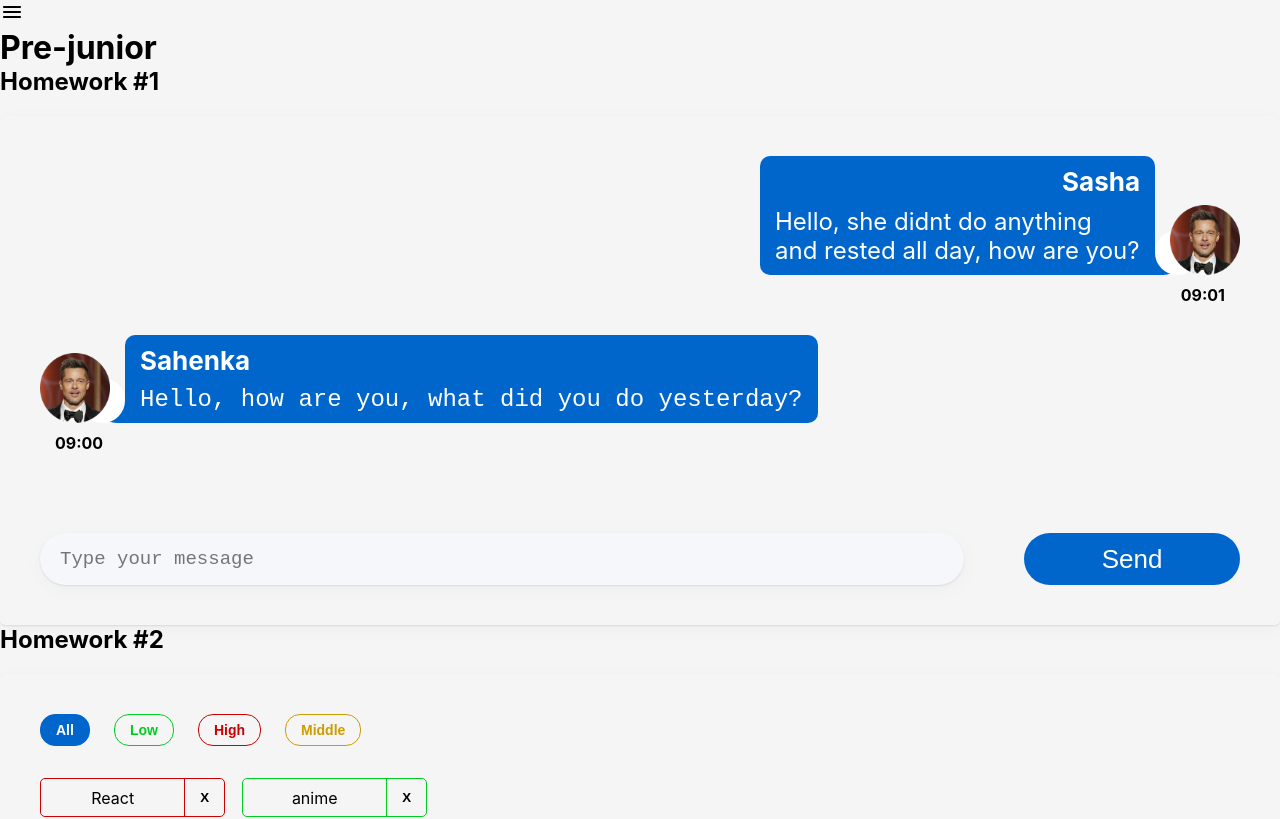
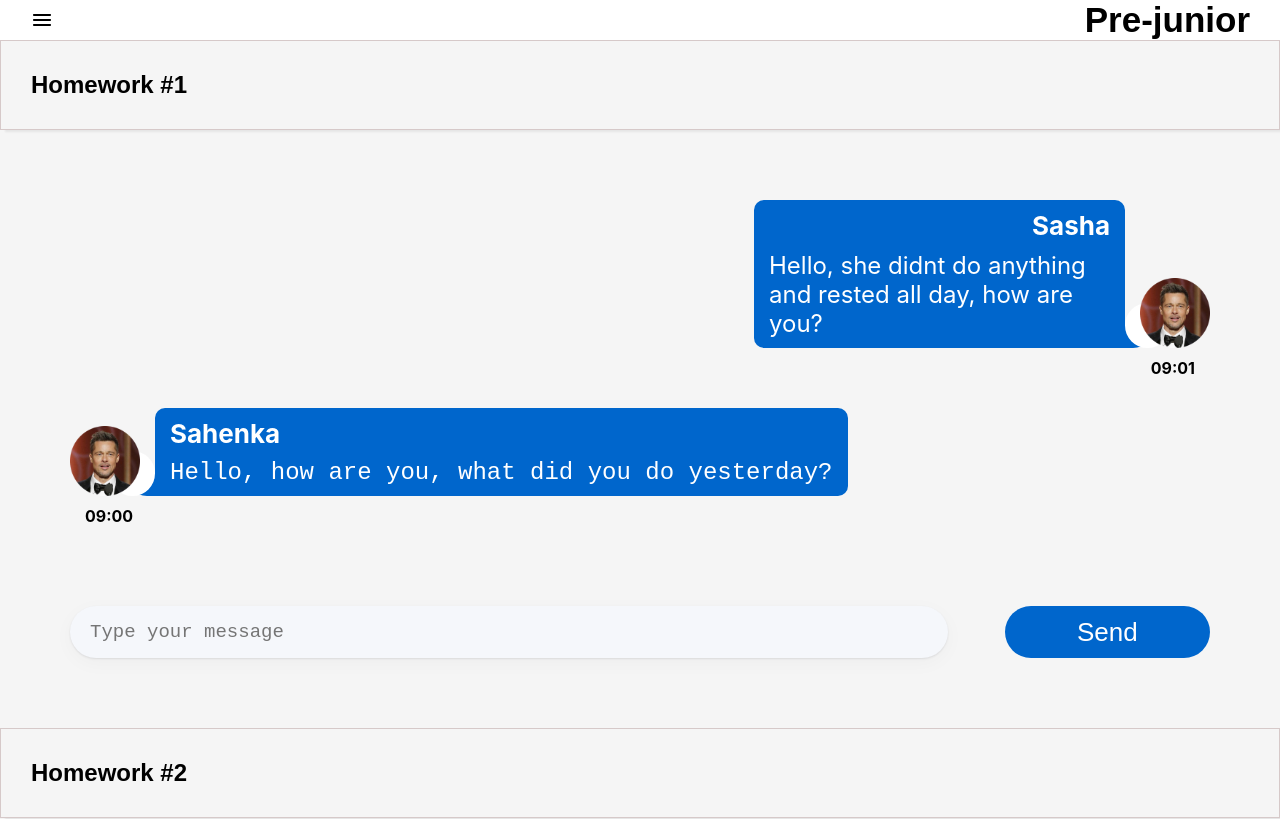
Before and after one commit to Munticaro/HomeWork, a React (Create React App) app: page /#/pre-junior in a window 1280 px wide. Shown: the top 819 px of the page. Built offline with nearby package versions, Linux system fonts and the light colour scheme.

Commit message:
new ccs styled

```diff
--- a/src/s1-main/App.module.css
+++ b/src/s1-main/App.module.css
@@ -1,20 +1,40 @@
+/*.App {*/
+/*    display: grid;*/
+/*    grid-template-columns: 1fr;*/
+/*    grid-template-rows: 1fr;*/
+/*}*/
+
+/*.hw {*/
+/*    display: grid;*/
+/*    grid-template-columns: 1fr;*/
+/*    grid-template-rows: auto 1fr auto;*/
+/*    padding: 40px;*/
+/*    box-shadow: 0px 5px 20px rgba(29, 33, 38, 0.03), 0px 1px 2px rgba(29, 33, 38, 0.1);*/
+/*    border-radius: 5px;*/
+/*}*/
+
+/*.hwTitle {*/
+/*    font-size: 24px;*/
+/*    font-weight: bold;*/
+/*    margin-bottom: 20px;*/
+/*}*/
+
 .App {
-    display: grid;
-    grid-template-columns: 1fr;
-    grid-template-rows: 1fr;
+    flex-direction: column;
+    align-items: center;
 }
 
 .hw {
-    display: grid;
-    grid-template-columns: 1fr;
-    grid-template-rows: auto 1fr auto;
-    padding: 40px;
-    box-shadow: 0px 5px 20px rgba(29, 33, 38, 0.03), 0px 1px 2px rgba(29, 33, 38, 0.1);
+    padding: 70px;
     border-radius: 5px;
+
 }
 
 .hwTitle {
     font-size: 24px;
-    font-weight: bold;
-    margin-bottom: 20px;
+    font-weight: bolder;
+    padding: 30px;
+    font-family: 'Montserrat', sans-serif;
+    border: 1px solid #d6c9c9;
+    box-shadow: 5px 2px 2px rgba(0, 0, 0, 0.07);
 }
--- a/src/s2-homeworks/hw01/HW1.tsx
+++ b/src/s2-homeworks/hw01/HW1.tsx
@@ -59,6 +59,7 @@ const HW1 = () => {
     return (
         <div id={'hw1'}>
             <div className={s2.hwTitle}>Homework #1</div>
+            {/*<hr/>*/}
             <div className={s2.hw}>
                 {/*проверка отображения (не менять)*/}
                 <div>
--- a/src/s2-homeworks/hw05/header/Header.module.css
+++ b/src/s2-homeworks/hw05/header/Header.module.css
@@ -1,11 +1,18 @@
 .burgerMenuIcon {
-
 }
 
+
 .header {
+    margin: 0px auto;
+    display: flex;
+    padding: 0px 30px;
+    align-items: center;
+    justify-content: space-between;
+    background: #ffffff;
 
 }
 
 .header h1 {
-
+    font-family: 'Montserrat', sans-serif;
+    font-size: 35px;
 }
--- a/src/s2-homeworks/hw05/pages/Junior.tsx
+++ b/src/s2-homeworks/hw05/pages/Junior.tsx
@@ -1,6 +1,7 @@
 import React from 'react'
 import HW6 from "../../hw06/HW6";
 import HW7 from "../../hw07/HW7";
+import HW8 from "../../hw08/HW8";
 // import HW6 from '../../hw06/HW6'
 // import HW7 from '../../hw07/HW7'
 // import HW8 from '../../hw08/HW8'
@@ -11,7 +12,7 @@ function Junior() {
         <div id={'hw5-page-junior'}>
             <HW6 />
             <HW7 />
-            {/*<HW8 />*/}
+            <HW8 />
             {/*<HW9 />*/}
         </div>
     )
--- a/src/s2-homeworks/hw05/sidebar/Sidebar.module.css
+++ b/src/s2-homeworks/hw05/sidebar/Sidebar.module.css
@@ -1,31 +1,63 @@
 .sidebar {
-    display: none;
+    position: fixed;
+    background-color: #ffffff;
+    width: 317px;
+    height: 100vh;
+    top: 0;
+    left: -317px;
 }
 
 .sidebar.open {
-    display: block;
+    position: fixed;
+    left:0;
 }
 
 .background {
+    position: fixed;
+    transition: .2s ease-out;
+    top:0;
+    right: 0;
+    bottom: 0;
+    left: 0;
+    backdrop-filter: blur(2px);
+    background: rgba(0,0,0,.3);
 }
 
 .nav {
+    margin-top: 45px;
 }
 
 .nav a {
+    display: flex;
+    text-align: center ;
+    flex-direction: column;
+    text-decoration: none;
+    color: #000000;
+    font-size: 22px;
+    padding: 20px 0;
+    font-family: 'Montserrat', sans-serif;
 }
 
 .nav a:hover {
+    color: #58ACFF;
+    text-decoration: none;
 }
 
 .nav a.active {
-    color:red;
-    font-size: 20px;
+    color: #0059B2;
+    line-height: normal;
+    text-decoration: underline;
 }
+
 .close {
 
 }
 
 .close img {
+    position: absolute;
+    width: 24px;
+    height: 24px;
+    top: 16px;
+    left: 269px;
 
 }
--- a/src/s2-homeworks/hw06/HW6.module.css
+++ b/src/s2-homeworks/hw06/HW6.module.css
@@ -1,5 +1,7 @@
 .buttonsContainer {
+
 }
 
 .editableSpanContainer {
+
 }
--- a/src/s2-homeworks/hw07/HW7.tsx
+++ b/src/s2-homeworks/hw07/HW7.tsx
@@ -15,6 +15,7 @@ const arr = [
     { id: 1, value: 'Pre-Junior' },
     { id: 2, value: 'Junior' },
     { id: 3, value: 'Junior+' },
+    { id: 4, value: 'Junior-' }
 ] // value может быть изменено
 
 const HW7 = () => {
--- a/src/s2-homeworks/hw07/common/c5-SuperSelect/SuperSelect.module.css
+++ b/src/s2-homeworks/hw07/common/c5-SuperSelect/SuperSelect.module.css
@@ -1,10 +1,16 @@
 .select {
     margin-right: 50px;
+    width: 165px;
+    height: 24px;
+    border-radius: 2px;
+    border: 1px;
+    display: flex;
+
 
 }
 
 .select:focus {
-
+    color: #000000
 }
 
 
--- a/src/s2-homeworks/hw07/common/c6-SuperRadio/SuperRadio.module.css
+++ b/src/s2-homeworks/hw07/common/c6-SuperRadio/SuperRadio.module.css
@@ -1,5 +1,7 @@
 .radio {
     display: flex;
+    margin-right: 10px;
+
 
 }
 
@@ -13,9 +15,13 @@
 }
 
 .label {
+    display: flex;
 
 }
 
 .options {
+    font-family: 'Montserrat';
+    size: 15px;
+    line-height: 20px;
 
 }
--- a/src/s2-homeworks/hw08/bll/homeWorkReducer.ts
+++ b/src/s2-homeworks/hw08/bll/homeWorkReducer.ts
@@ -4,11 +4,13 @@ type ActionType =
     | { type: 'sort'; payload: 'up' | 'down' }
     | { type: 'check'; payload: number }
 
-export const homeWorkReducer = (state: any, action: any): any => { // need to fix any
+
+
+export const homeWorkReducer = (state: any, action: any) => { // need to fix any
     switch (action.type) {
         case 'sort': { // by name
 
-            return state // need to fix
+            return state
         }
         case 'check': {
 
```
